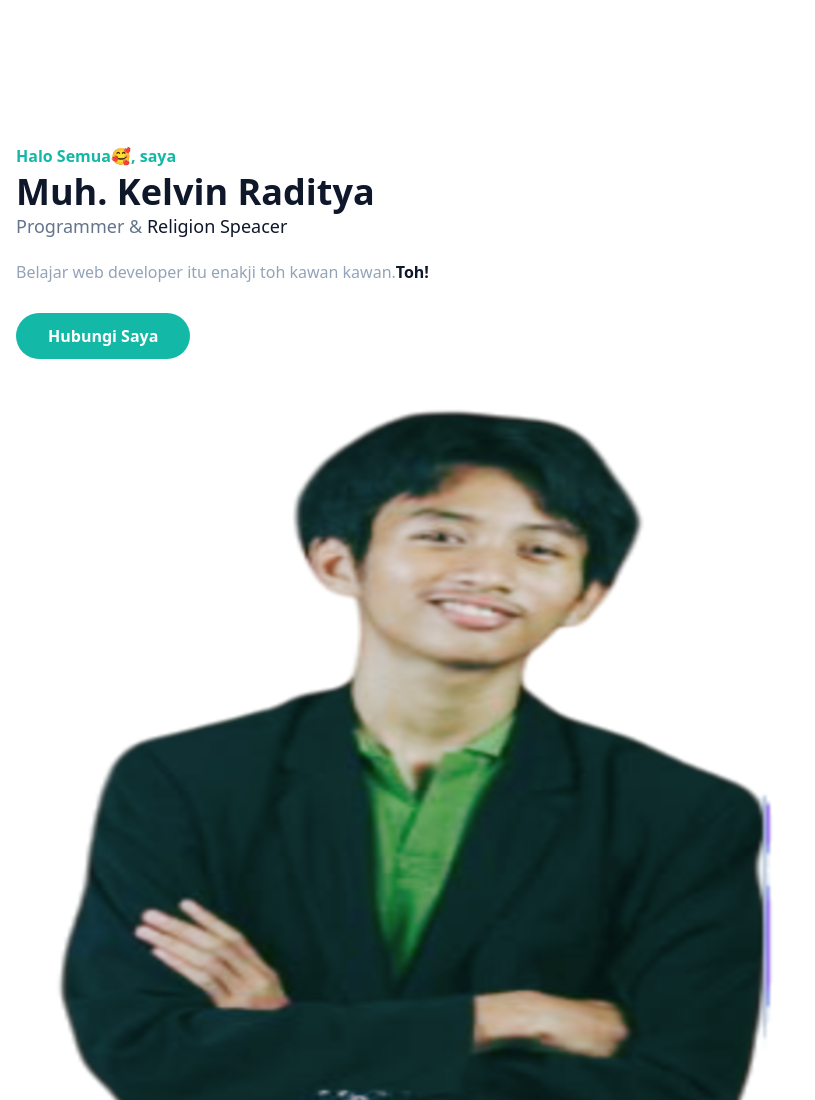
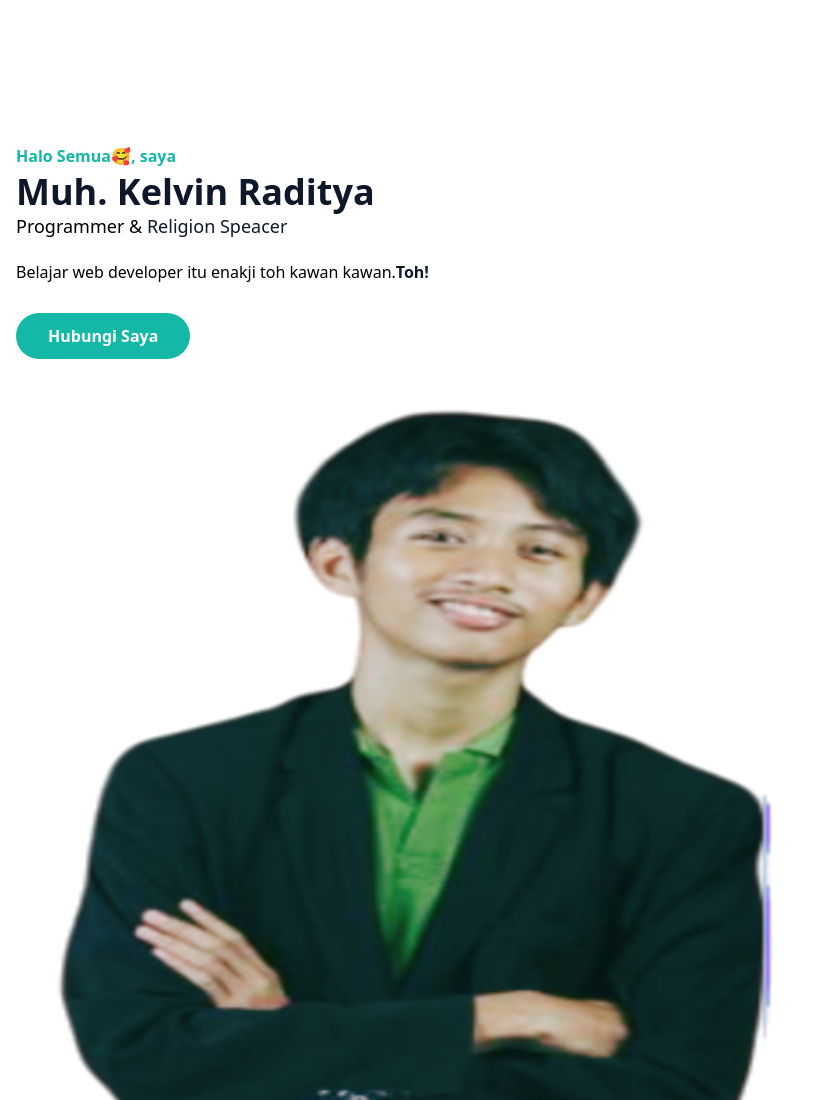
Before and after one commit to KelvinnDv/Portofolio, a website: page Index.html in a window 1280 px wide. Shown: the top 1100 px of the page, without its empty margins (0-815 px from the left). Drawn offline with Linux system fonts and the light colour scheme.

Commit message:
cange hexa color

```diff
--- a/Index.html
+++ b/Index.html
@@ -14,8 +14,8 @@
             <div class="flex flex-wrap">
                 <div class="w-full self-center px-4 lg:w-1/2">
                     <h1 class="text-base font-semibold text-primary md:text-xl lg:text-2xl">Halo Semua🥰, saya  <span class=" block font-bold text-dark text-4xl mt-1 ">Muh. Kelvin Raditya</span></h1>
-                    <h2 class="font-medium text-slate-500 text-lg mb-5">Programmer & <span class="text-dark">Religion Speacer</span> </h2>
-                    <p class="font-medium text-slate-400 mb-10 text-leading-relaxed">Belajar web developer itu enakji toh kawan kawan.<span class="text-dark font-bold">Toh!</span></p>
+                    <h2 class="font-medium text-secondary text-lg mb-5">Programmer & <span class="text-dark">Religion Speacer</span> </h2>
+                    <p class="font-medium text-secondary mb-10 text-leading-relaxed">Belajar web developer itu enakji toh kawan kawan.<span class="text-dark font-bold">Toh!</span></p>
 
                     <a href="#" class="text-base font-semibold text-white bg-primary py-3 px-8 rounded-full hover:shadow-lg hover:opacity-80 transition duration-300 ease-in-out">Hubungi Saya</a>
                 </div>
@@ -40,7 +40,7 @@
             <div class="flex flex-wrap">
                 <div class="w-full px-4 mb-10">
                     <h4 class="font-bold uppercase text-primary text-lg mb-3">Tentang Saya</h4>
-                    <h2 class="font-bold text-dark text-3xl mb-5 max-w-xl">Yuk, belajar web programming di Pondok Informatika</h2>
+                    <h2 class="font-bold text-dark text-3xl mb-5 max-w-xl ">Yuk, belajar web programming di Pondok Informatika</h2>
                     <p class="font-medium text-base text-slate-500 ">Lorem ipsum dolor sit amet, consectetur adipisicing elit. Quisquam minima, optio aliquam sequi expedita consectetur pariatur?</p>
                 </div>
                 <div class="w-full px-4">
```
